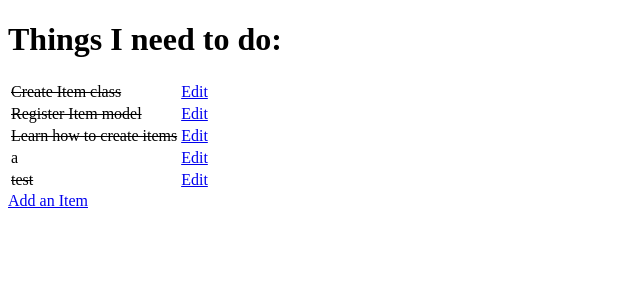
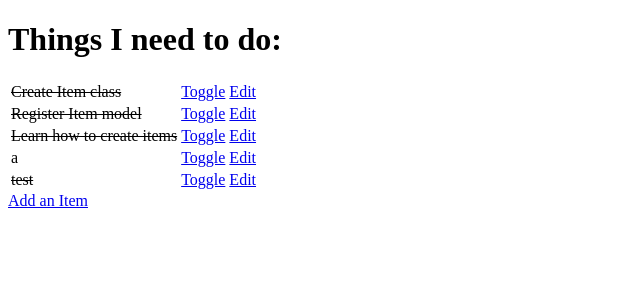
Before and after one commit to adamgilroy22/hello-django, a Django app: page / in a window 1280 px wide. Shown: the top 300 px of the page, without its empty margins (0-640 px from the left). Run offline with Django 3.2, Linux system fonts and the light colour scheme; data comes from the database, SQL or seed files in the repository.

Commit message:
Add toggle button to todo list table

```diff
--- a/todo/templates/todo/todo_list.html
+++ b/todo/templates/todo/todo_list.html
@@ -18,6 +18,11 @@
                     <td>{{ item.name }}</td>
                 {% endif %}
                 <td>
+                    <a href="/toggle/{{ item.id }}">
+                        Toggle
+                    </a>
+                </td>
+                <td>
                     <a href="/edit/{{ item.id }}">
                         Edit
                     </a>
```
